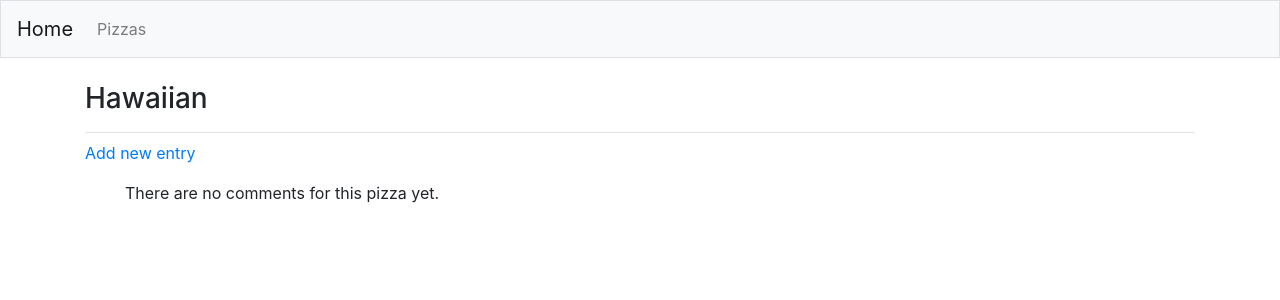
After one commit to jonbugge4/Pizzeria, a Django app: template MainApp/templates/MainApp/pizza.html in a window 1280 px wide. The commit adds this page. Shown: the top 300 px of the page. Run offline with Django 3.2, Linux system fonts and the light colour scheme; the template is opened without the code that fills it: values that come from a table or form of the project are taken from there, others are empty; data comes from the database, SQL or seed files in the repository; both versions use the stored data as it was after the commit; some libraries are stand-ins or nearby versions.

Commit message:
need to get pizzas to show

```diff
--- /dev/null
+++ b/MainApp/templates/MainApp/pizza.html
@@ -0,0 +1,26 @@
+{% extends 'MainApp/base.html' %}
+
+{% block page_header %}
+  <h3>{{ pizza }}</h3>
+{% endblock page_header %}
+
+{% block content %}
+  <p>
+    <a href="{% url 'MainApp:new_comment' pizza.id %}">Add new entry</a>
+  </p>
+
+  <ul>
+  {% for entry in entries %}
+    <div class="card mb-3">
+      <h4 class="card-header">
+        {{ entry.date_added|date:'M d, Y H:i' }}
+      </h4>
+      <div class="card-body">
+        {{ entry.text|linebreaks }}
+      </div>
+    </div>
+  {% empty %}
+    <p>There are no comments for this pizza yet.</p>
+  {% endfor %}
+
+{% endblock content %}
--- a/MainApp/urls.py
+++ b/MainApp/urls.py
@@ -8,5 +8,8 @@ app_name = 'MainApp'
 urlpatterns = [
     path('',views.index, name='index'),
     path('pizzas',views.pizzas, name='pizzas'),
-    path('pizzas/<int:pizza_id>/', views.pizzas, name='pizzas')
+    path('pizzas/<int:pizza_id>/', views.pizzas, name='pizzas'),
+    path('pizza',views.pizza, name='pizza'),
+    path('new_comment',views.new_comment, name='new_comment')
+
 ]
```
Also changed, not shown: MainApp/templates/MainApp/new_comment.html (added, +20 -0 lines), MainApp/templates/MainApp/pizzas.html (+11 -12 lines), MainApp/templates/MainApp/edit_comment.html (added), db.sqlite3.
